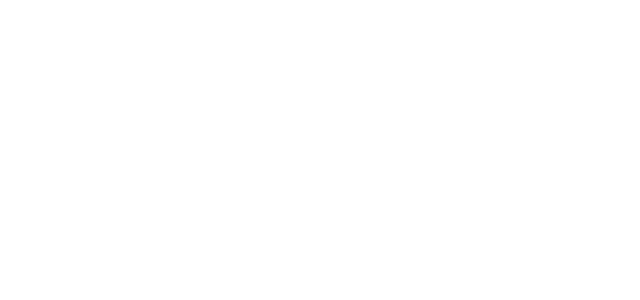
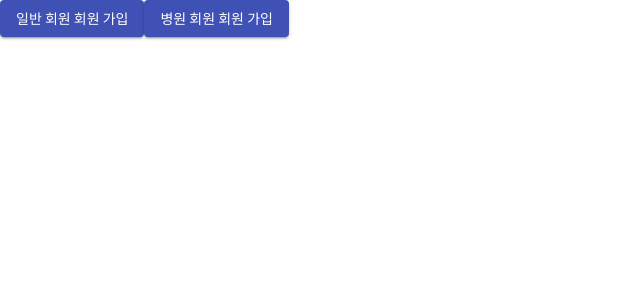
Before and after one commit to Seohyun-Roh/Oson_Doson_v2, a React (Create React App) app in the folder client/: page /register_choice in a window 1280 px wide. Shown: the top 300 px of the page, without its empty margins (0-640 px from the left). Built offline with nearby package versions, Linux system fonts and the light colour scheme.

Commit message:
Add RegisterChoicePage
일반 회원 / 병원 회원 가입

```diff
--- a/client/src/App.js
+++ b/client/src/App.js
@@ -12,6 +12,7 @@
 import AppointmentPage from './views/AppointmentPage';
 import AppointmentCheckPage from './views/AppointmentCheckPage';
 import MedHistoryPage from './views/MedHistoryPage';
+import RegisterChoicePage from './views/RegisterChoicePage';
 
 function App() {
   return (
@@ -21,6 +22,7 @@
           <Route exact path="/" component={Main} />
           <Route exact path="/login" component={LoginPage} />
           <Route exact path="/register" component={RegisterPage} />
+          <Route exact path="/register_choice" component={RegisterChoicePage} />
           <Route exact path="/appt" component={AppointmentPage} />
           <Route exact path="/appt_check" component={AppointmentCheckPage} />
           <Route exact path="/med_history" component={MedHistoryPage} />
--- /dev/null
+++ b/client/src/views/RegisterChoicePage.js
@@ -0,0 +1,13 @@
+import React, { Component } from 'react';
+import { Button } from '@material-ui/core';
+
+export default class RegisterChoicePage extends Component {
+    render() {
+        return (
+            <div>
+                <Button variant="contained" color="primary">일반 회원 회원 가입</Button>
+                <Button variant="contained" color="primary">병원 회원 회원 가입</Button>
+            </div>
+        )
+    }
+}
```
